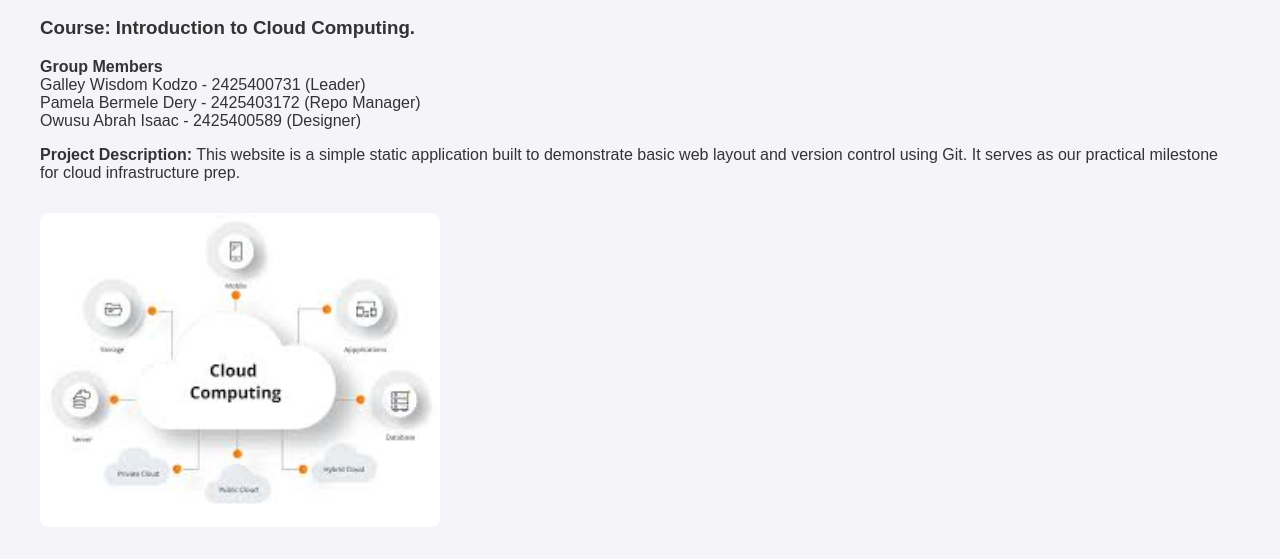
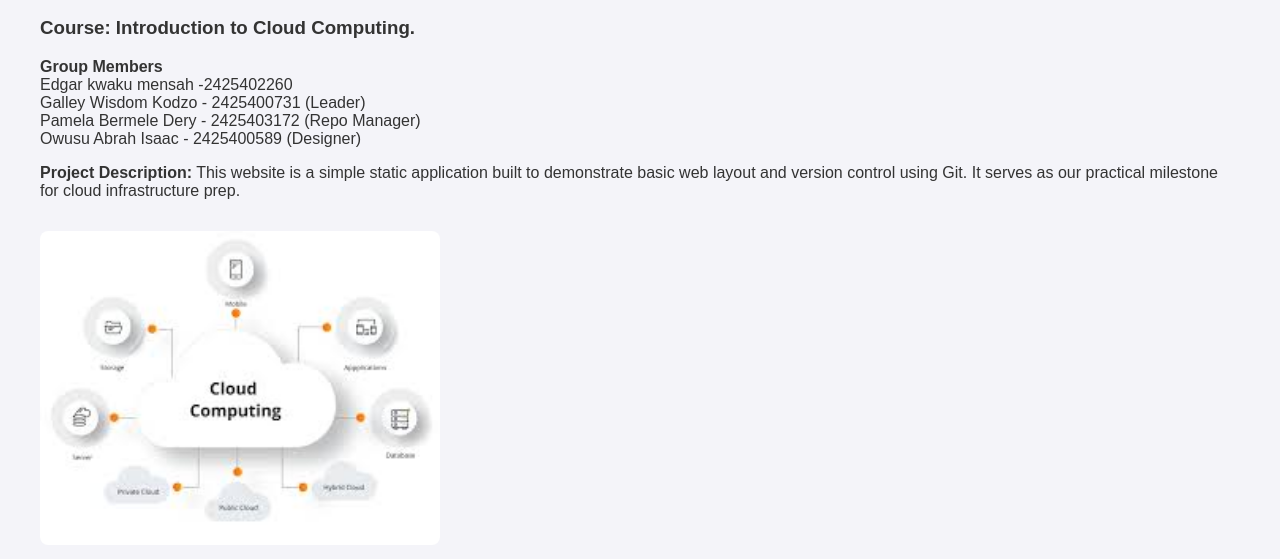
Before and after one commit to galleywood/cloud-lab-group-project, a plain HTML site: page index.html in a window 1280 px wide. Shown: the part 189-748 px from the top of the page. Drawn offline with Linux system fonts and the light colour scheme.

Commit message:
Update index.html

```diff
--- a/index.html
+++ b/index.html
@@ -16,7 +16,7 @@
         <h2>Group Name: Group 14</h2>
         <h3>Course: Introduction to Cloud Computing.</h3>
 
-        <p><strong>Group Members</strong><br>Galley Wisdom Kodzo - 2425400731 (Leader)<br> Pamela Bermele Dery - 2425403172 (Repo Manager)<br>Owusu Abrah Isaac - 2425400589 (Designer)</p>
+        <p><strong>Group Members</strong> <br>Edgar kwaku mensah -2425402260 <br>Galley Wisdom Kodzo - 2425400731 (Leader)<br> Pamela Bermele Dery - 2425403172 (Repo Manager)<br>Owusu Abrah Isaac - 2425400589 (Designer)</p>
 
         <p><strong>Project Description:</strong> This website is a simple static application built to demonstrate basic web layout and version control using Git. It serves as our practical milestone for cloud infrastructure prep.</p>
 
```
